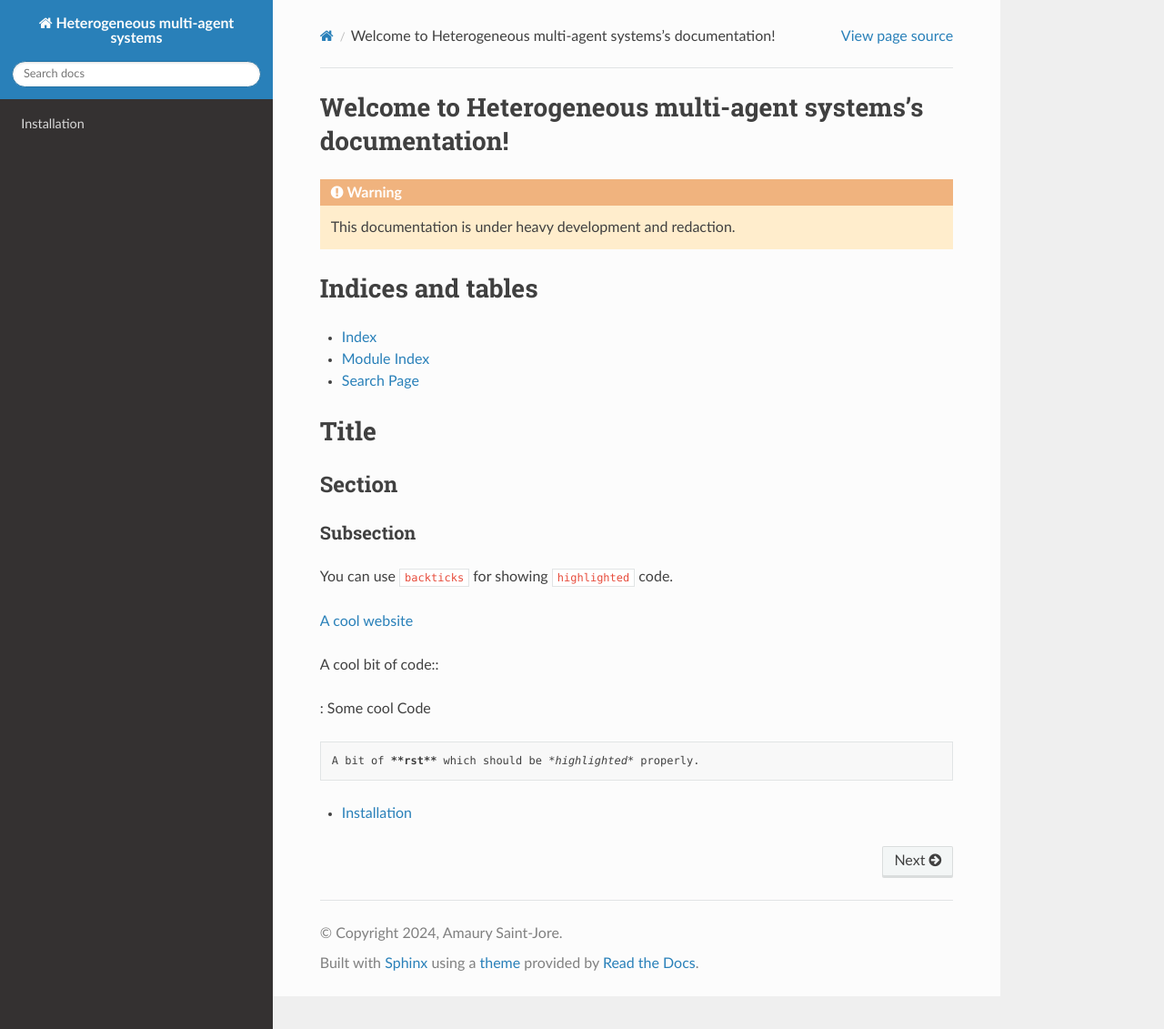
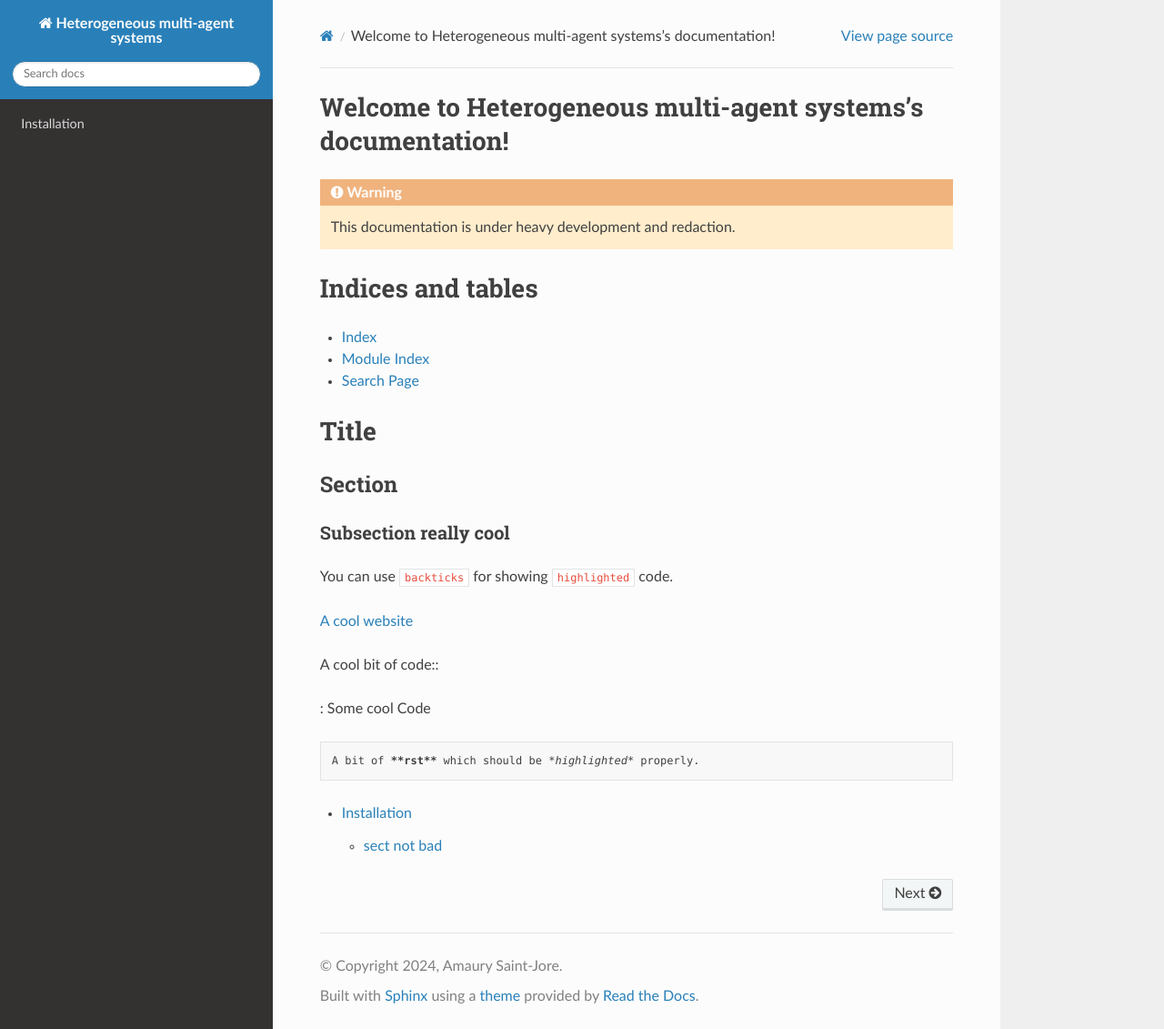
Before and after one commit to Amaury-SJ/heterogeneous-multi-agent-systems, a Sphinx documentation site: the page built from docs/source/index.md, in a window 1280 px wide and 1131 px high. Shown: the whole window at 91% size. Built offline with Sphinx 7.4.7 and the Read the Docs theme 2.0.0, drawn with Linux system fonts in a browser that asks for light colours.

Commit message:
tree of documentation

````diff
--- a/docs/requirements.txt
+++ b/docs/requirements.txt
@@ -1,2 +1,2 @@
-sphinx_rtd_theme==2.0.0
+sphinx_rtd_theme
 myst_parser
--- a/docs/source/conf.py
+++ b/docs/source/conf.py
@@ -13,6 +13,7 @@ author = 'Amaury Saint-Jore'
 # -- General configuration ---------------------------------------------------
 # https://www.sphinx-doc.org/en/master/usage/configuration.html#general-configuration
 
+# You must add extensions too in requirements.txt file for ReadTheDocs
 extensions = ["myst_parser",]
 
 templates_path = ['_templates']
--- a/docs/source/index.md
+++ b/docs/source/index.md
@@ -24,7 +24,7 @@ This documentation is under heavy development and redaction.
 
 ## Section
 
-### Subsection
+### Subsection really cool
 
 You can use `backticks` for showing `highlighted` code.
 
--- a/docs/source/install.md
+++ b/docs/source/install.md
@@ -11,3 +11,4 @@ Or, if you have pip installed:
 ```bash
 pip install crawler
 ```
+## sect not bad
````
